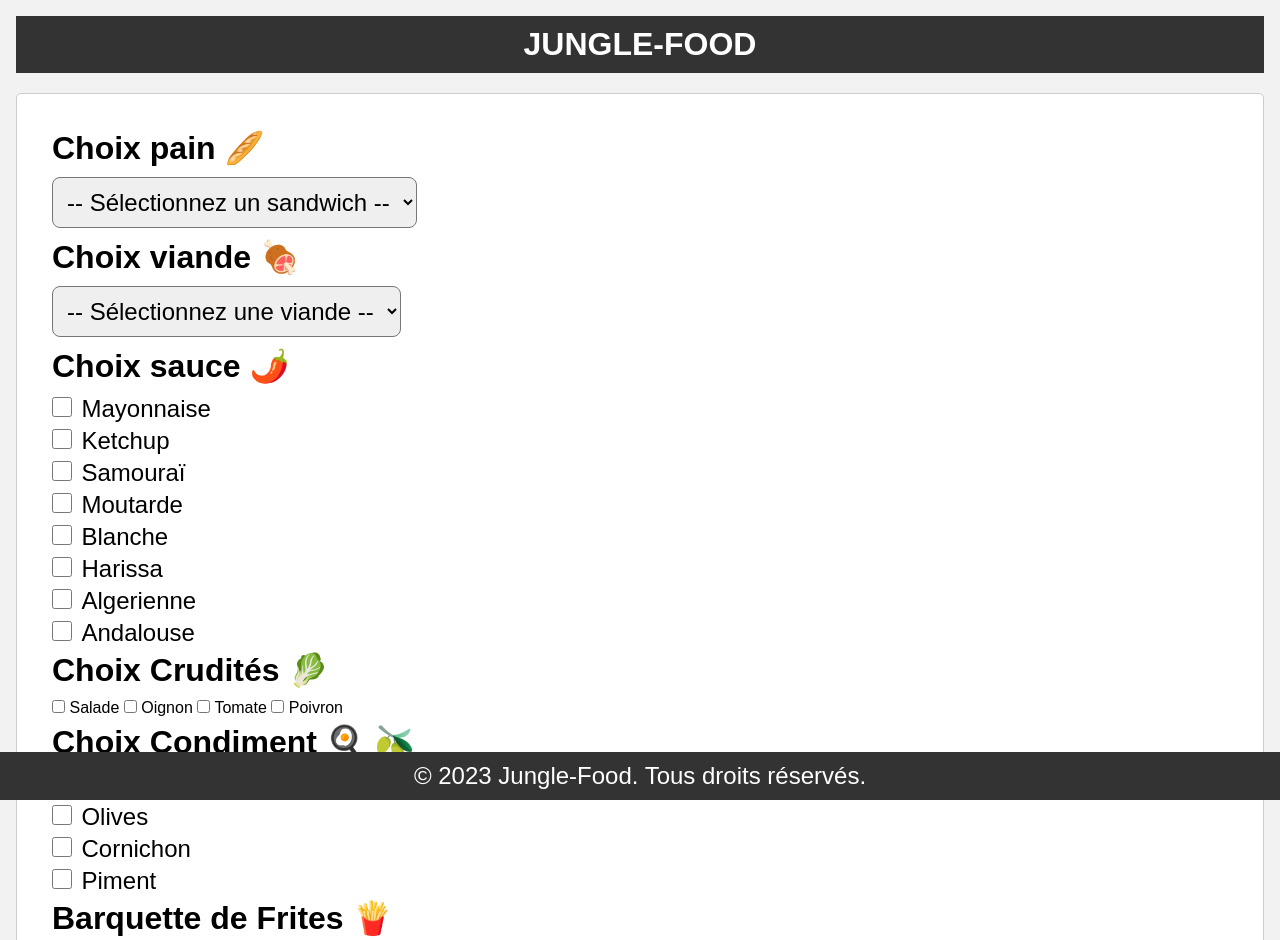
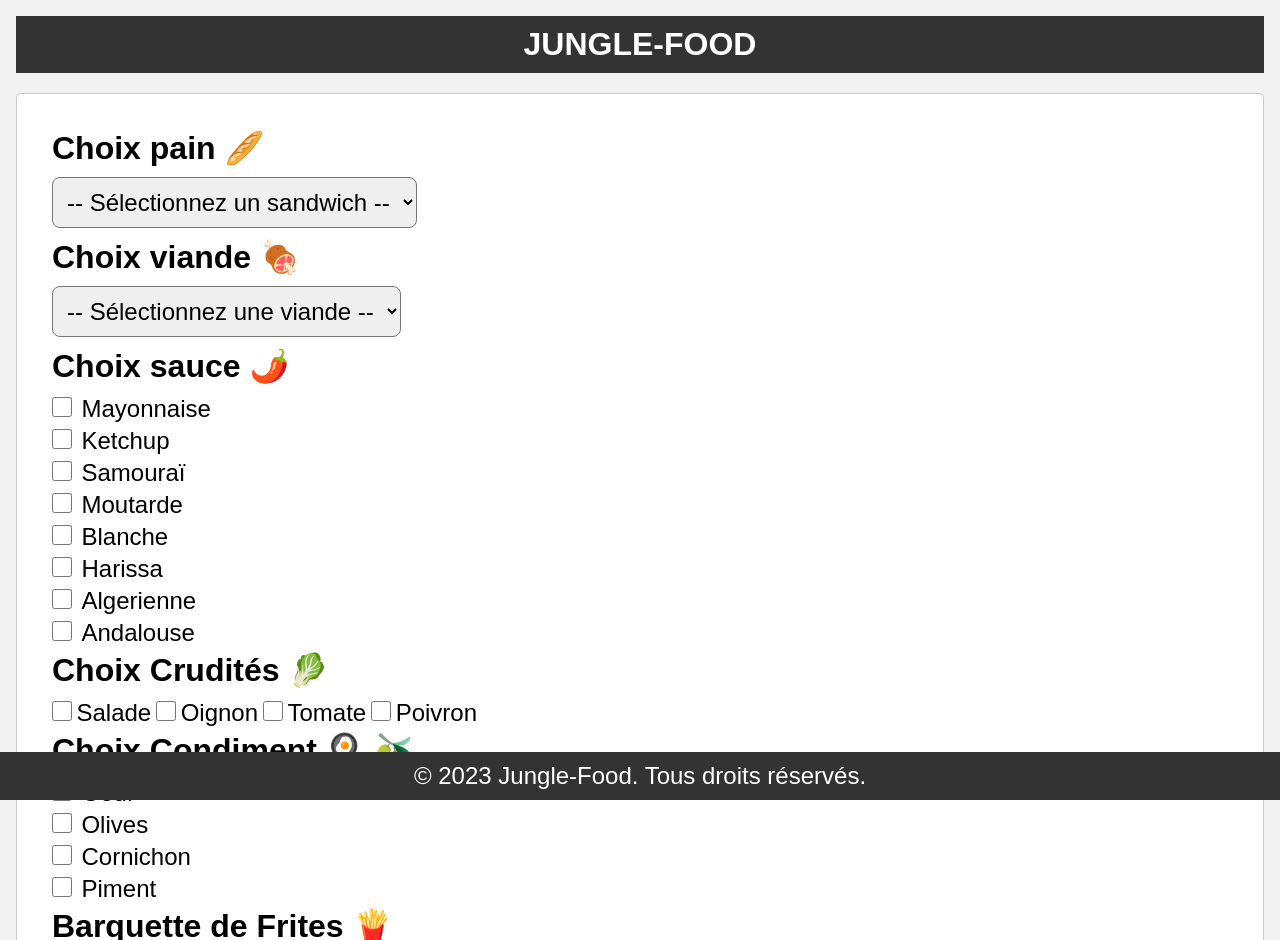
Before and after one commit to Severo-Yannick/jungle-food, a plain HTML site: page index.html in a window 1280 px wide. Shown: the top 940 px of the page. Drawn offline with Linux system fonts and the light colour scheme.

Commit message:
vegetable styles

```diff
--- a/styles.css
+++ b/styles.css
@@ -59,11 +59,24 @@ button:hover {
   display: flex;
   flex-direction: column;
 }
-#sauce-container label span{
+#sauce-container label span {
   font-size: x-large;
   margin-left: 5px;
 }
-#sauce-container label input{
+#sauce-container label input {
+  width: 20px;
+  height: 20px;
+}
+
+#vegetable-container {
+  display: flex;
+  flex-direction: row;
+}
+#vegetable-container label span {
+  font-size: x-large;
+  margin-right: 5px;
+}
+#vegetable-container label input {
   width: 20px;
   height: 20px;
 }
@@ -72,11 +85,11 @@ button:hover {
   display: flex;
   flex-direction: column;
 }
-#condiment-container label span{
+#condiment-container label span {
   font-size: x-large;
   margin-left: 5px;
 }
-#condiment-container label input{
+#condiment-container label input {
   width: 20px;
   height: 20px;
 }
```
